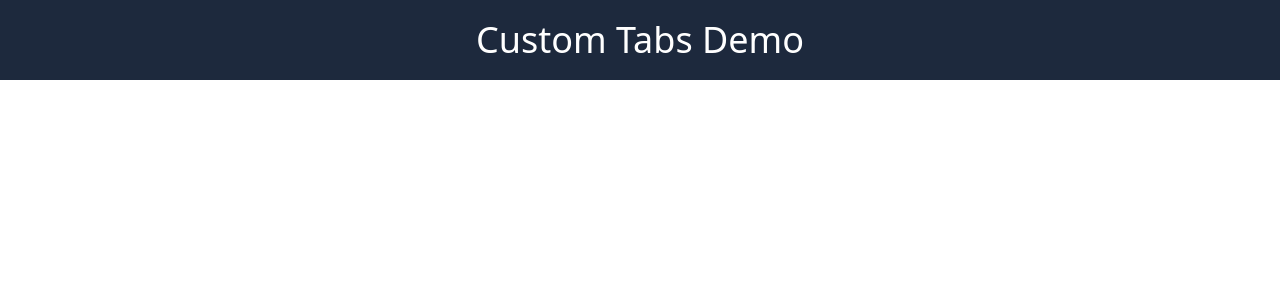
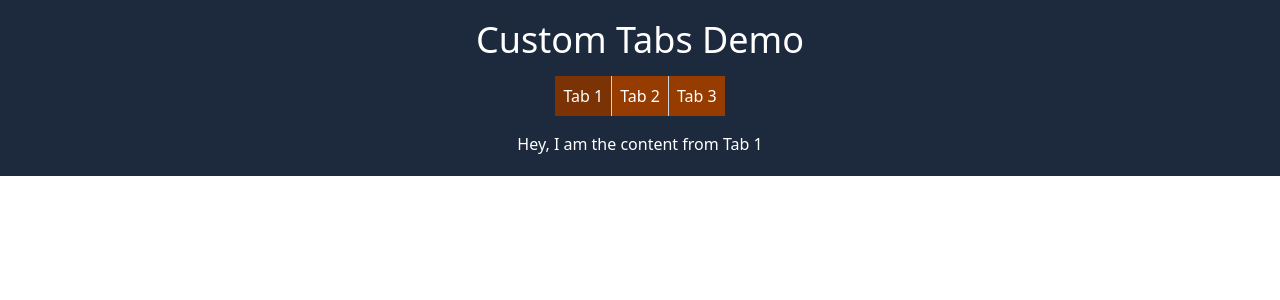
Before and after one commit to SivaKrishna6745/react-bytes, a React (Vite) app: page / in a window 1280 px wide. Shown: the top 300 px of the page. Built offline with nearby package versions, Linux system fonts and the light colour scheme.

Commit message:
- Set up TabTest component for dummy tab content - Integrate TabTest into App.jsx - Implement tab switching logic - Update styling

```diff
--- a/src/App.jsx
+++ b/src/App.jsx
@@ -9,7 +9,7 @@ import menus from './components/tree-view/data';
 import QRCodeGenerator from './components/qr-code-generator';
 import LightDarkMode from './components/light-dark-mode';
 import ScrollIndicator from './components/scroll-indicator';
-import CustomTabs from './components/custom-tabs';
+import TabTest from './components/custom-tabs/tab-test';
 
 const App = () => {
     return (
@@ -34,7 +34,7 @@ const App = () => {
             {/* scroll indicator component */}
             {/* <ScrollIndicator url="https://dummyjson.com/products?limit=100" /> */}
             {/* custom tabs component */}
-            <CustomTabs />
+            <TabTest />
         </div>
     );
 };
--- a/src/components/custom-tabs/index.jsx
+++ b/src/components/custom-tabs/index.jsx
@@ -1,9 +1,30 @@
-import React from 'react';
+import React, { useState } from 'react';
 
-const CustomTabs = () => {
+const CustomTabs = ({ tabsContent, onChange }) => {
+    const [currTabIndex, setCurrTabIndex] = useState(0);
+
+    const handleClick = (index) => {
+        setCurrTabIndex(index);
+        onChange(index);
+    };
+
     return (
         <div className="wrapper p-5 bg-slate-800 flex flex-col gap-4 justify-center items-center">
             <h2 className="text-4xl text-white">Custom Tabs Demo</h2>
+            <div className="text-white cursor-pointer flex">
+                {tabsContent.map((tabItem, idx) => (
+                    <div
+                        key={idx}
+                        className={`tabs p-2 ${idx === currTabIndex ? 'bg-amber-900' : 'bg-amber-800'} ${
+                            idx < tabsContent.length - 1 ? 'border-r-1 border-slate-300' : ''
+                        }`}
+                        onClick={() => handleClick(idx)}
+                    >
+                        <span className="label">{tabItem.label}</span>
+                    </div>
+                ))}
+            </div>
+            <div className="text-white">{tabsContent[currTabIndex] && tabsContent[currTabIndex].content}</div>
         </div>
     );
 };
--- /dev/null
+++ b/src/components/custom-tabs/tab-test.jsx
@@ -0,0 +1,27 @@
+import React from 'react';
+import CustomTabs from './index';
+
+const TabTest = () => {
+    const tabs = [
+        {
+            label: 'Tab 1',
+            content: <div>Hey, I am the content from Tab 1</div>,
+        },
+        {
+            label: 'Tab 2',
+            content: <div>Hi, Tab 2 content is me</div>,
+        },
+        {
+            label: 'Tab 3',
+            content: <div>Yo, Tab 3 is here ready for rolling</div>,
+        },
+    ];
+
+    const handleChange = (tabIndex) => {
+        console.log(tabIndex);
+    };
+
+    return <CustomTabs tabsContent={tabs} onChange={handleChange} />;
+};
+
+export default TabTest;
```
